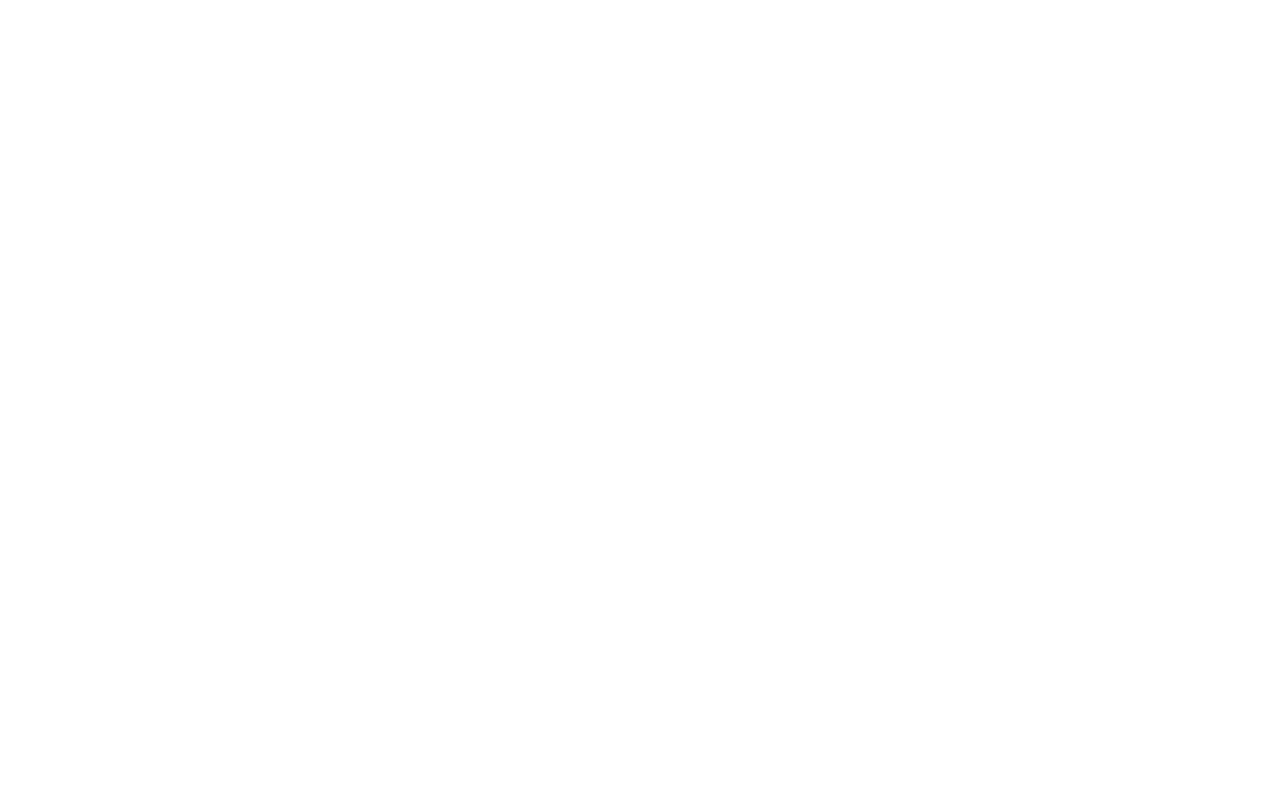
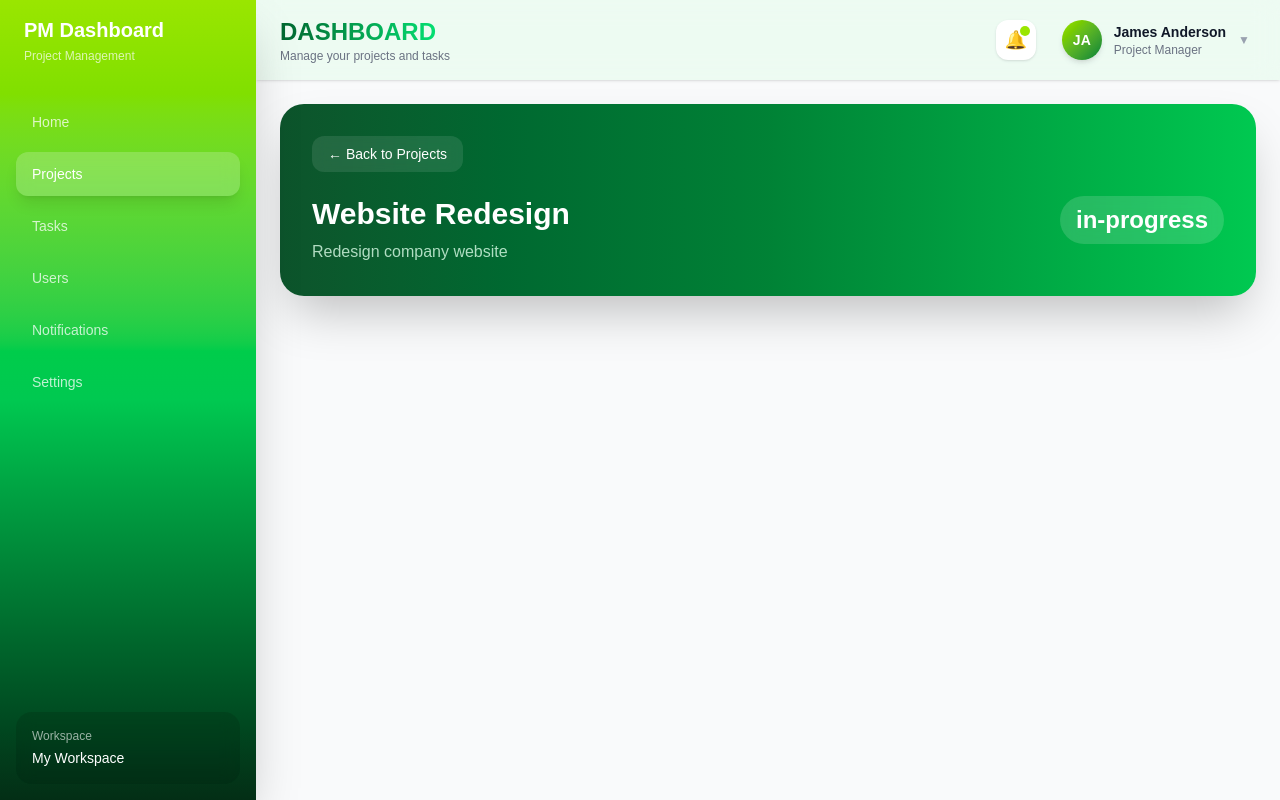
Before and after one commit to Reza-Bamoniri/Managment-Dashboard-Projects, a React (Vite) app: page /projects/1 in a window 1280 px wide. Before the commit this address had no page. Built offline with nearby package versions, Linux system fonts and the light colour scheme; data requests are answered from the project's data file.

Commit message:
feat: add project details header

```diff
--- a/db.json
+++ b/db.json
@@ -36,6 +36,46 @@
       "managerId": "1",
       "memberIds": [],
       "id": "ZutRflQZT6M"
+    },
+    {
+      "name": "Pharmacy website ",
+      "description": "develop Pharmacy website.",
+      "status": "planning",
+      "progress": 20,
+      "deadline": "2026-09-08",
+      "managerId": "1",
+      "memberIds": [],
+      "id": "SvNzKzDPG0c"
+    },
+    {
+      "name": "Payment Application",
+      "description": "develop Payment Application.",
+      "status": "in-progress",
+      "progress": 35,
+      "deadline": "2026-09-08",
+      "managerId": "1",
+      "memberIds": [],
+      "id": "yDtsoRtd0dM"
+    },
+    {
+      "name": "Shopping Website",
+      "description": "develop Shopping Website.",
+      "status": "planning",
+      "progress": 5,
+      "deadline": "2026-09-08",
+      "managerId": "1",
+      "memberIds": [],
+      "id": "Lr03oncuG1A"
+    },
+    {
+      "name": "Accounting Application",
+      "description": "develop Accounting Application.",
+      "status": "in-progress",
+      "progress": 42,
+      "deadline": "2026-09-08",
+      "managerId": "1",
+      "memberIds": [],
+      "id": "PSwAiOHBIXc"
     }
   ],
   "tasks": [
--- /dev/null
+++ b/src/components/projects/ProjectDetails/ProjectDetails.tsx
@@ -0,0 +1,26 @@
+import useProjectDetails from "../../../hooks/useProjectDetails";
+import ProjectDetailsHeader from "./ProjectDetailsHeader";
+
+const ProjectDetails = () => {
+  const { project, loading, error } = useProjectDetails();
+
+  if (loading) {
+    return <div>Loading...</div>;
+  }
+
+  if (error) {
+    return <div>{error}</div>;
+  }
+
+  if (!project) {
+    return <div>Project not found.</div>;
+  }
+
+  return (
+    <div className="space-y-6">
+      <ProjectDetailsHeader project={project} />
+    </div>
+  );
+};
+
+export default ProjectDetails;
--- /dev/null
+++ b/src/components/projects/ProjectDetails/ProjectDetailsHeader.tsx
@@ -0,0 +1,89 @@
+import { Link } from "react-router";
+import type { Project } from "../../../types/project";
+
+type ProjectDetailsHeaderProps = {
+  project: Project;
+};
+
+function ProjectDetailsHeader({
+  project,
+}: ProjectDetailsHeaderProps) {
+  return (
+    <section
+      className="
+        rounded-3xl
+        bg-linear-to-r
+        from-green-900
+        via-green-700
+        to-green-500
+        p-6
+        shadow-2xl
+        sm:p-8
+        dark:from-gray-950
+        dark:via-green-950
+        dark:to-green-800
+      "
+    >
+      <Link
+        to="/projects"
+        className="
+          inline-flex
+          cursor-pointer
+          items-center
+          rounded-xl
+          bg-white/10
+          px-4
+          py-2
+          text-sm
+          font-medium
+          text-white
+          backdrop-blur-sm
+          transition
+          delay-100
+          hover:-translate-y-0.5
+          hover:bg-green-100
+          hover:text-green-800
+          dark:bg-white/5
+          dark:hover:bg-green-900
+          dark:hover:text-green-200
+        "
+      >
+        ← Back to Projects
+      </Link>
+
+      <div className="mt-6">
+        <div className="flex flex-col gap-4 sm:flex-row sm:items-start sm:justify-between">
+          <div>
+            <h1 className="text-2xl font-bold text-white sm:text-3xl">
+              {project.name}
+            </h1>
+
+            <p className="mt-2 max-w-2xl text-sm leading-6 text-green-100/80 sm:text-base">
+              {project.description}
+            </p>
+          </div>
+
+          <span
+            className="
+              w-fit
+              rounded-full
+              bg-white/15
+              px-4
+              py-2
+              text-2xl
+              font-semibold
+              text-white
+              backdrop-blur-sm
+              dark:bg-green-900/60
+              dark:text-green-200
+            "
+          >
+            {project.status}
+          </span>
+        </div>
+      </div>
+    </section>
+  );
+}
+
+export default ProjectDetailsHeader;
--- /dev/null
+++ b/src/hooks/useProjectDetails.ts
@@ -0,0 +1,27 @@
+import { useEffect } from "react";
+import { useParams } from "react-router";
+import { useAppDispatch, useAppSelector } from "../store/hooks";
+import { fetchProjectById } from "../features/projects/projectsSlice";
+
+function useProjectDetails() {
+  const { id } = useParams<{ id: string }>();
+  const dispatch = useAppDispatch();
+
+  const { selectedProject, loading, error } = useAppSelector(
+    (state) => state.projects
+  );
+
+  useEffect(() => {
+    if (id) {
+      dispatch(fetchProjectById(id));
+    }
+  }, [dispatch, id]);
+
+  return {
+    project: selectedProject,
+    loading,
+    error,
+  };
+}
+
+export default useProjectDetails;
--- a/src/routes/AppRoutes.tsx
+++ b/src/routes/AppRoutes.tsx
@@ -3,43 +3,26 @@
 import DashboardLayout from "../layouts/DashboardLayout";
 import Home from "../pages/Home";
 import Projects from "../pages/Projects";
-
-
+import ProjectDetails from "../components/projects/ProjectDetails/ProjectDetails";
 
 function AppRoutes() {
   return (
     <BrowserRouter>
       <Routes>
         <Route element={<DashboardLayout />}>
-          <Route
-            path="/"
-            element={<Home/>}
-          />
+          <Route path="/" element={<Home />} />
 
-          <Route
-            path="/projects"
-            element={<Projects />}
-          />
+          <Route path="/projects/:id" element={<ProjectDetails />} />
 
-          <Route
-            path="/tasks"
-            element={<div>Tasks</div>}
-          />
+          <Route path="/projects" element={<Projects />} />
 
-          <Route
-            path="/users"
-            element={<div>Users</div>}
-          />
+          <Route path="/tasks" element={<div>Tasks</div>} />
 
-          <Route
-            path="/notifications"
-            element={<div>Notifications</div>}
-          />
+          <Route path="/users" element={<div>Users</div>} />
 
-          <Route
-            path="/settings"
-            element={<div>Settings</div>}
-          />
+          <Route path="/notifications" element={<div>Notifications</div>} />
+
+          <Route path="/settings" element={<div>Settings</div>} />
         </Route>
       </Routes>
     </BrowserRouter>
```
